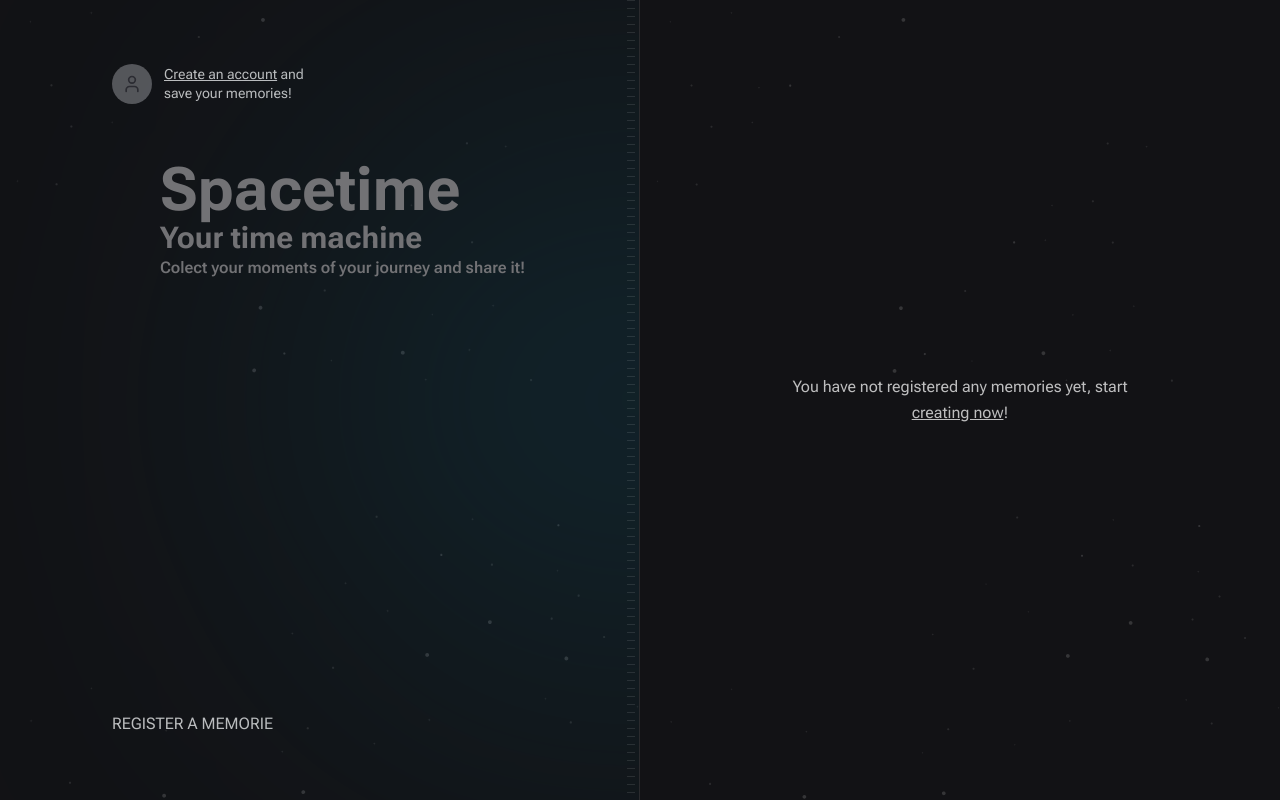
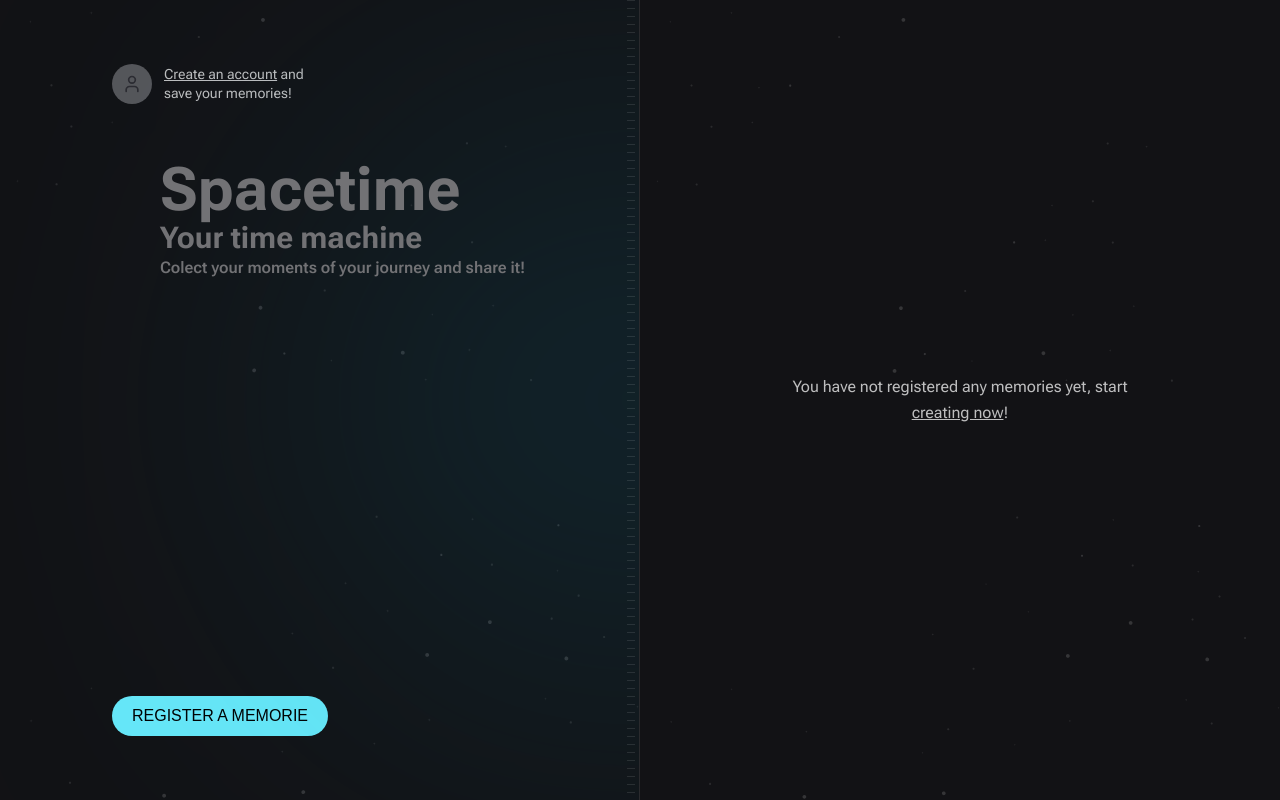
Before and after one commit to edgarrps/spacetime, a Next.js app in the folder web/: page / in a window 1280 px wide. Built offline with nearby package versions, Linux system fonts and the light colour scheme; a web font is replaced by a local one.

Commit message:
button register a memorie

```diff
--- a/web/src/app/page.tsx
+++ b/web/src/app/page.tsx
@@ -27,7 +27,12 @@ export default function Home() {
             Colect your moments of your journey and share it!
           </p>
         </div>
-        <a href="">REGISTER A MEMORIE</a>
+        <a
+          className="text-small inline-block rounded-full bg-cyan-300 px-5 py-3 text-center font-alt leading-none text-black duration-200 hover:bg-emerald-500"
+          href=""
+        >
+          REGISTER A MEMORIE
+        </a>
       </div>
       <div className="flex flex-col bg-[url(../assets/bg-stars.svg)] bg-cover p-16">
         <div className="flex flex-1 items-center justify-center">
```
